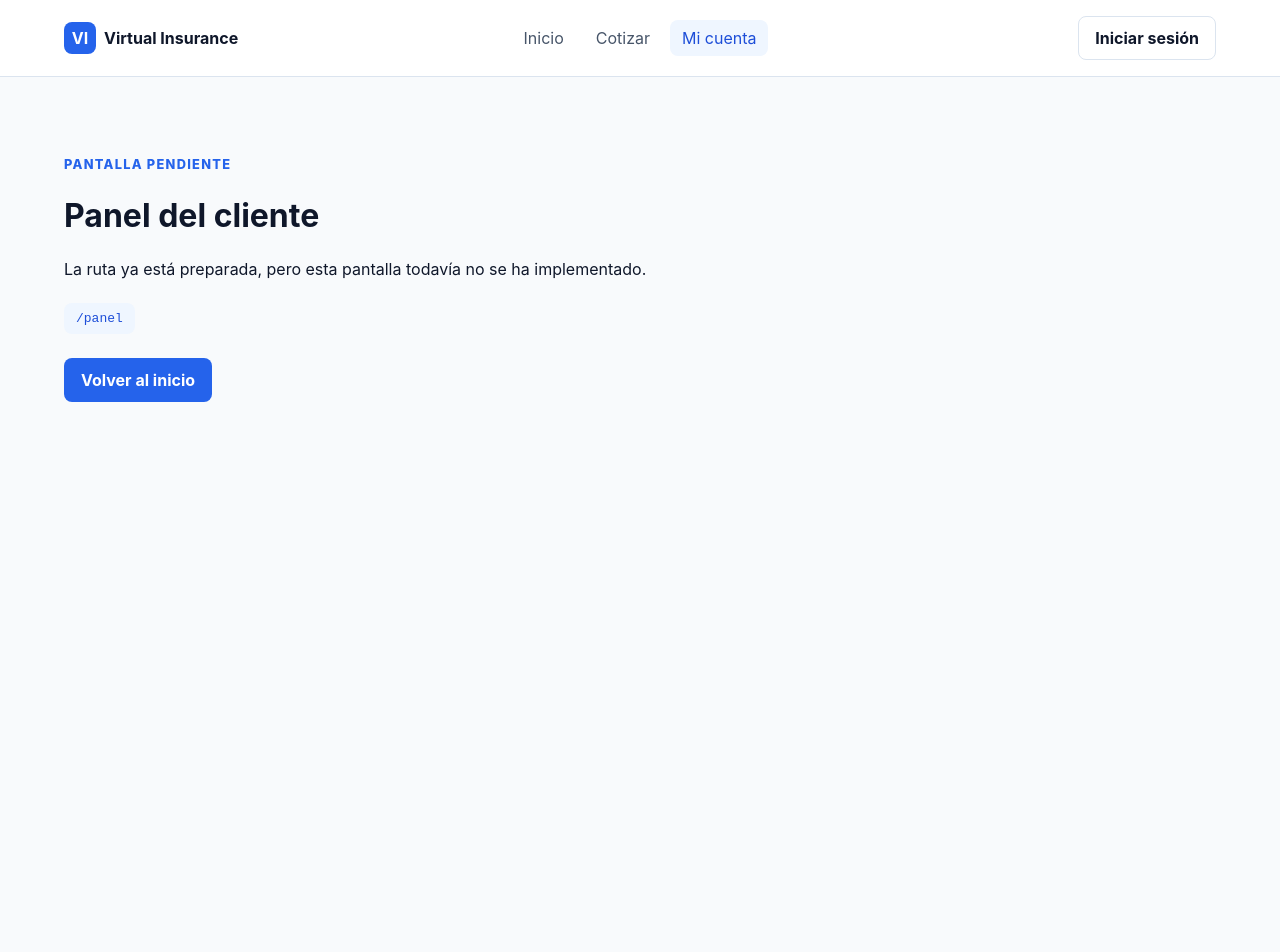
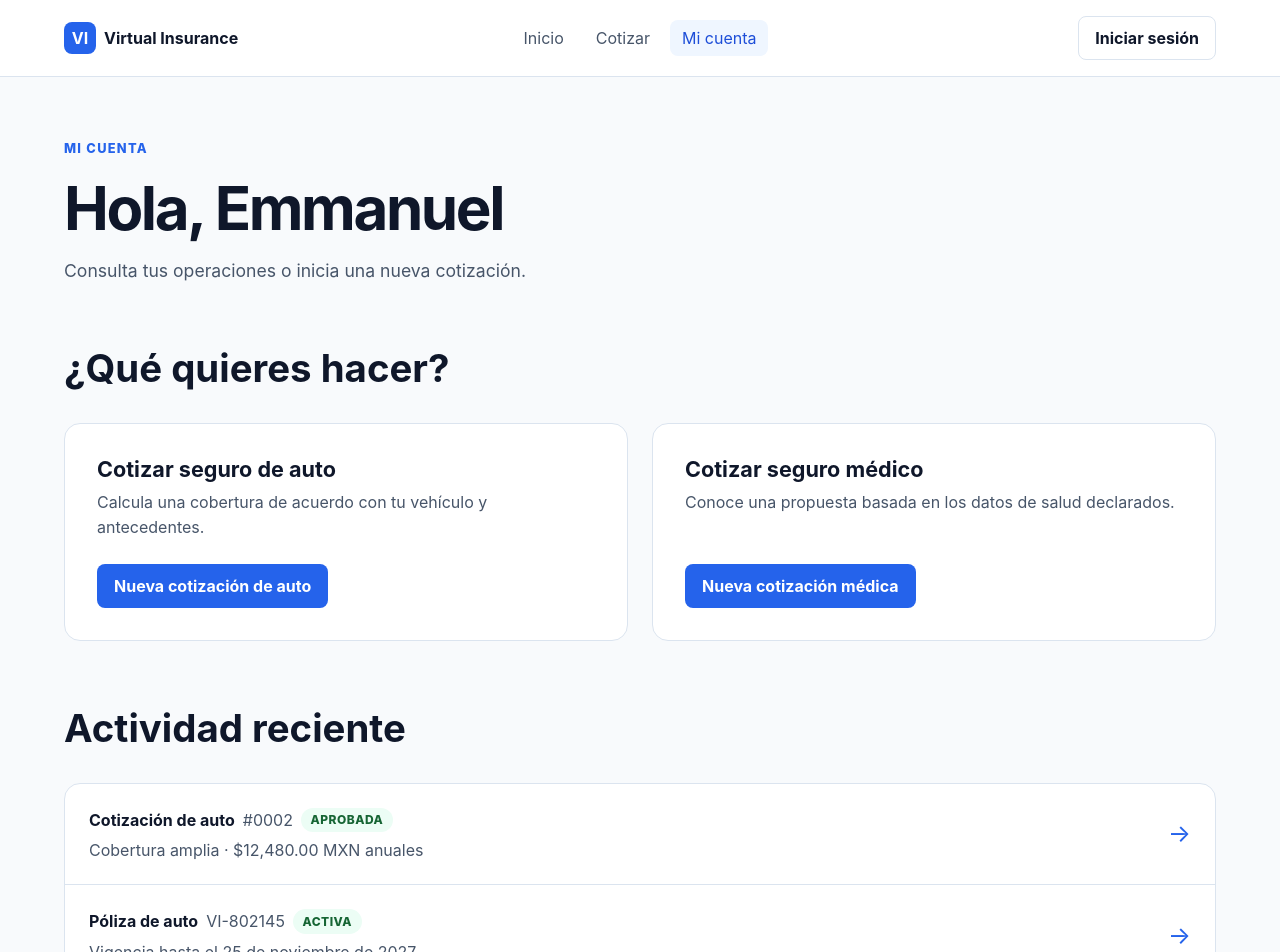
Before and after one commit to olveratrech/virtual-insurance-nedw, a React (Vite) app in the folder frontend/: page /panel in a window 1280 px wide. Shown: the top 952 px of the page. Before the commit the page ends 800 px from the top, so only its background shows below. Built offline with nearby package versions, Linux system fonts and the light colour scheme.

Commit message:
feat: implementar panel del cliente

```diff
--- a/frontend/src/app/AppRouter.jsx
+++ b/frontend/src/app/AppRouter.jsx
@@ -2,6 +2,7 @@ import { BrowserRouter, Route, Routes } from 'react-router-dom'
 import MainLayout from '../layouts/MainLayout.jsx'
 import AccessPage from '../pages/AccessPage/AccessPage.jsx'
 import ComingSoonPage from '../pages/ComingSoonPage/ComingSoonPage.jsx'
+import DashboardPage from '../pages/DashboardPage/DashboardPage.jsx'
 import HomePage from '../pages/HomePage/HomePage.jsx'
 
 function AppRouter() {
@@ -11,7 +12,7 @@ function AppRouter() {
         <Route element={<MainLayout />}>
           <Route index element={<HomePage />} />
           <Route path="acceso" element={<AccessPage />} />
-          <Route path="panel" element={<ComingSoonPage title="Panel del cliente" />} />
+          <Route path="panel" element={<DashboardPage />} />
           <Route path="cotizar/auto" element={<ComingSoonPage title="Cotización de seguro de auto" />} />
           <Route path="cotizar/medico" element={<ComingSoonPage title="Cotización de seguro médico" />} />
           <Route path="cotizaciones/aprobada" element={<ComingSoonPage title="Cotización aprobada" />} />
--- /dev/null
+++ b/frontend/src/components/dashboard/ActivityList/ActivityList.css
@@ -0,0 +1,10 @@
+.activity-list { background: var(--color-surface); border: 1px solid var(--color-border); border-radius: var(--radius-lg); list-style: none; margin: 0; overflow: hidden; padding: 0; }
+.activity-list li + li { border-top: 1px solid var(--color-border); }
+.activity-list a { align-items: center; display: flex; gap: var(--space-lg); justify-content: space-between; padding: var(--space-lg); text-decoration: none; }
+.activity-list a:hover { background: var(--color-primary-soft); }
+.activity-list__main { min-width: 0; }
+.activity-list__title { align-items: center; display: flex; flex-wrap: wrap; gap: var(--space-sm); }
+.activity-list__title > span:not(.status-badge) { color: var(--color-text); }
+.activity-list p { color: var(--color-text); margin: var(--space-sm) 0 0; }
+.activity-list__arrow { color: var(--color-primary); font-size: 1.5rem; }
+.activity-list__empty { color: var(--color-text); }
--- /dev/null
+++ b/frontend/src/components/dashboard/ActivityList/ActivityList.jsx
@@ -0,0 +1,29 @@
+import { Link } from 'react-router-dom'
+import StatusBadge from '../../ui/StatusBadge/StatusBadge.jsx'
+import './ActivityList.css'
+
+function ActivityList({ items }) {
+  if (items.length === 0) return <p className="activity-list__empty">Todavía no hay actividad para mostrar.</p>
+
+  return (
+    <ul className="activity-list">
+      {items.map((item) => (
+        <li key={item.id}>
+          <Link to={item.destination}>
+            <div className="activity-list__main">
+              <div className="activity-list__title">
+                <strong>{item.type}</strong>
+                <span>{item.reference}</span>
+                <StatusBadge tone={item.statusTone}>{item.status}</StatusBadge>
+              </div>
+              <p>{item.detail}</p>
+            </div>
+            <span className="activity-list__arrow" aria-hidden="true">→</span>
+          </Link>
+        </li>
+      ))}
+    </ul>
+  )
+}
+
+export default ActivityList
--- /dev/null
+++ b/frontend/src/components/dashboard/DashboardActionCard/DashboardActionCard.css
@@ -0,0 +1,3 @@
+.dashboard-action-card { align-items: flex-start; background: var(--color-surface); border: 1px solid var(--color-border); border-radius: var(--radius-lg); display: flex; flex-direction: column; gap: var(--space-lg); justify-content: space-between; min-height: 13rem; padding: var(--space-xl); }
+.dashboard-action-card h3 { font-size: 1.35rem; margin: 0 0 var(--space-sm); }
+.dashboard-action-card p { color: var(--color-text); line-height: 1.55; margin: 0; }
--- /dev/null
+++ b/frontend/src/components/dashboard/DashboardActionCard/DashboardActionCard.jsx
@@ -0,0 +1,16 @@
+import { Link } from 'react-router-dom'
+import './DashboardActionCard.css'
+
+function DashboardActionCard({ title, description, destination, actionLabel }) {
+  return (
+    <article className="dashboard-action-card">
+      <div>
+        <h3>{title}</h3>
+        <p>{description}</p>
+      </div>
+      <Link className="button button--primary" to={destination}>{actionLabel}</Link>
+    </article>
+  )
+}
+
+export default DashboardActionCard
--- /dev/null
+++ b/frontend/src/components/ui/StatusBadge/StatusBadge.css
@@ -0,0 +1,4 @@
+.status-badge { border-radius: 999px; display: inline-flex; font-size: 0.75rem; font-weight: 800; letter-spacing: 0.04em; padding: 0.3rem 0.6rem; }
+.status-badge--success { background: var(--color-success-soft); color: var(--color-success-text); }
+.status-badge--danger { background: var(--color-danger-soft); color: var(--color-danger); }
+.status-badge--neutral { background: var(--color-neutral-soft); color: var(--color-text); }
--- /dev/null
+++ b/frontend/src/components/ui/StatusBadge/StatusBadge.jsx
@@ -0,0 +1,7 @@
+import './StatusBadge.css'
+
+function StatusBadge({ children, tone = 'neutral' }) {
+  return <span className={`status-badge status-badge--${tone}`}>{children}</span>
+}
+
+export default StatusBadge
--- /dev/null
+++ b/frontend/src/mocks/dashboardData.js
@@ -0,0 +1,12 @@
+export const dashboardData = {
+  customerName: 'Emmanuel',
+  actions: [
+    { title: 'Cotizar seguro de auto', description: 'Calcula una cobertura de acuerdo con tu vehículo y antecedentes.', destination: '/cotizar/auto', actionLabel: 'Nueva cotización de auto' },
+    { title: 'Cotizar seguro médico', description: 'Conoce una propuesta basada en los datos de salud declarados.', destination: '/cotizar/medico', actionLabel: 'Nueva cotización médica' },
+  ],
+  recentActivity: [
+    { id: 'quote-0002', type: 'Cotización de auto', reference: '#0002', status: 'APROBADA', statusTone: 'success', detail: 'Cobertura amplia · $12,480.00 MXN anuales', destination: '/cotizaciones/aprobada' },
+    { id: 'policy-802145', type: 'Póliza de auto', reference: 'VI-802145', status: 'ACTIVA', statusTone: 'success', detail: 'Vigencia hasta el 25 de noviembre de 2027', destination: '/polizas/802145' },
+    { id: 'payment-0001', type: 'Pago mensual', reference: '#0001', status: 'APLICADO', statusTone: 'neutral', detail: '$1,040.00 MXN · 26 de noviembre de 2026', destination: '/polizas/802145' },
+  ],
+}
--- /dev/null
+++ b/frontend/src/pages/DashboardPage/DashboardPage.css
@@ -0,0 +1,10 @@
+.dashboard-page { display: grid; gap: 3.5rem; padding-bottom: 5rem; padding-top: 4rem; }
+.dashboard-page__heading h1 { font-size: clamp(2.25rem, 5vw, 3.75rem); letter-spacing: -0.04em; margin: var(--space-md) 0; }
+.dashboard-page__heading > p:last-child { color: var(--color-text); font-size: 1.1rem; margin: 0; }
+.confirmation-message { background: var(--color-success-soft); border: 1px solid var(--color-success-border); border-radius: var(--radius-sm); color: var(--color-success-text); margin: -1.5rem 0 0; padding: var(--space-md); }
+.dashboard-page__actions { display: grid; gap: var(--space-lg); grid-template-columns: repeat(2, minmax(0, 1fr)); }
+
+@media (max-width: 720px) {
+  .dashboard-page { gap: 2.5rem; padding-top: var(--space-xl); }
+  .dashboard-page__actions { grid-template-columns: 1fr; }
+}
--- /dev/null
+++ b/frontend/src/pages/DashboardPage/DashboardPage.jsx
@@ -0,0 +1,36 @@
+import { useLocation } from 'react-router-dom'
+import ActivityList from '../../components/dashboard/ActivityList/ActivityList.jsx'
+import DashboardActionCard from '../../components/dashboard/DashboardActionCard/DashboardActionCard.jsx'
+import { dashboardData } from '../../mocks/dashboardData.js'
+import './DashboardPage.css'
+
+function DashboardPage() {
+  const location = useLocation()
+  const confirmationMessage = location.state?.message
+
+  return (
+    <div className="dashboard-page page-container">
+      <header className="dashboard-page__heading">
+        <p className="eyebrow">Mi cuenta</p>
+        <h1>Hola, {dashboardData.customerName}</h1>
+        <p>Consulta tus operaciones o inicia una nueva cotización.</p>
+      </header>
+
+      {confirmationMessage && <p className="confirmation-message" role="status">{confirmationMessage}</p>}
+
+      <section aria-labelledby="dashboard-actions-title">
+        <div className="section-heading"><h2 id="dashboard-actions-title">¿Qué quieres hacer?</h2></div>
+        <div className="dashboard-page__actions">
+          {dashboardData.actions.map((action) => <DashboardActionCard key={action.destination} {...action} />)}
+        </div>
+      </section>
+
+      <section aria-labelledby="recent-activity-title">
+        <div className="section-heading"><h2 id="recent-activity-title">Actividad reciente</h2></div>
+        <ActivityList items={dashboardData.recentActivity} />
+      </section>
+    </div>
+  )
+}
+
+export default DashboardPage
--- a/frontend/src/styles/variables.css
+++ b/frontend/src/styles/variables.css
@@ -8,6 +8,11 @@
   --color-primary-dark: #1d4ed8;
   --color-primary-soft: #eff6ff;
   --color-danger: #b91c1c;
+  --color-danger-soft: #fef2f2;
+  --color-success-soft: #ecfdf5;
+  --color-success-border: #86efac;
+  --color-success-text: #166534;
+  --color-neutral-soft: #f1f5f9;
   --color-warning-soft: #fff7ed;
   --color-warning-border: #fdba74;
   --color-warning-text: #9a3412;
```
Also changed, not shown: 2 other files (tests, documents, lock files or other folders).
